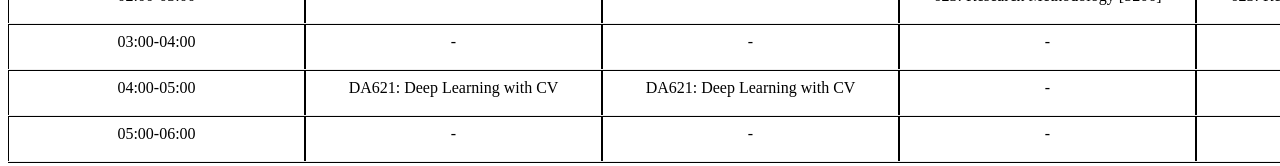
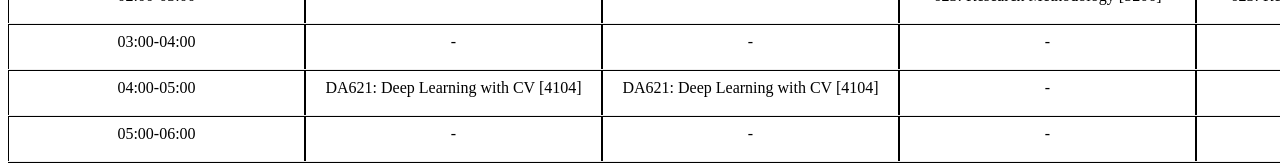
Before and after one commit to Tanny2109/Timetable, a React app: page / in a window 1280 px wide. Shown: the part 413-579 px from the top of the page. Built offline with nearby package versions, Linux system fonts and the light colour scheme.

Commit message:
adding classroom

```diff
--- a/src/components/Timetable.jsx
+++ b/src/components/Timetable.jsx
@@ -64,13 +64,13 @@ const data = [
         tue: '-',
         wed: '-',
         thurs: '-',
-        fri: 'DA621: Deep Learning with CV',
+        fri: 'DA621: Deep Learning with CV [4104]',
         rowspan: 1
     },
     {
         time: '04:00-05:00',
-        mon: 'DA621: Deep Learning with CV',
-        tue: 'DA621: Deep Learning with CV',
+        mon: 'DA621: Deep Learning with CV [4104]',
+        tue: 'DA621: Deep Learning with CV [4104]',
         wed: '-',
         thurs: '-',
         fri: '-',
```
